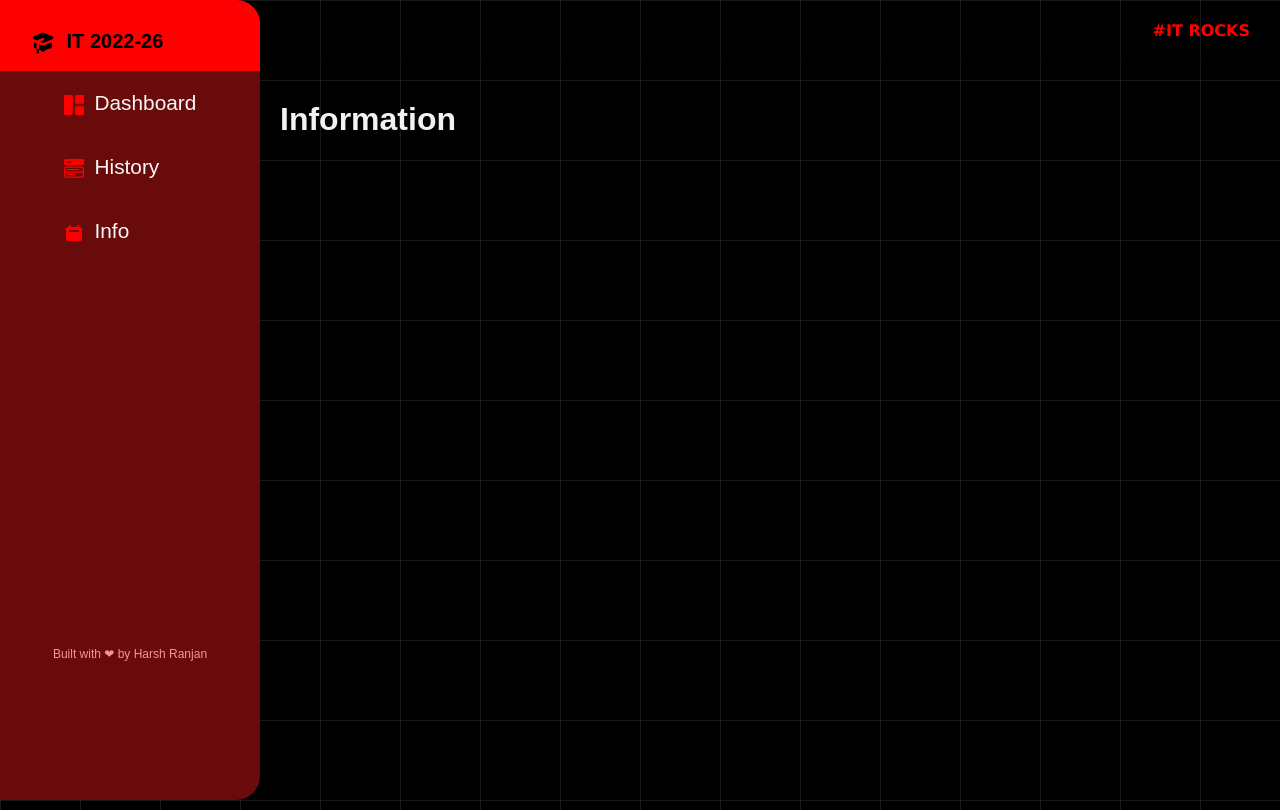
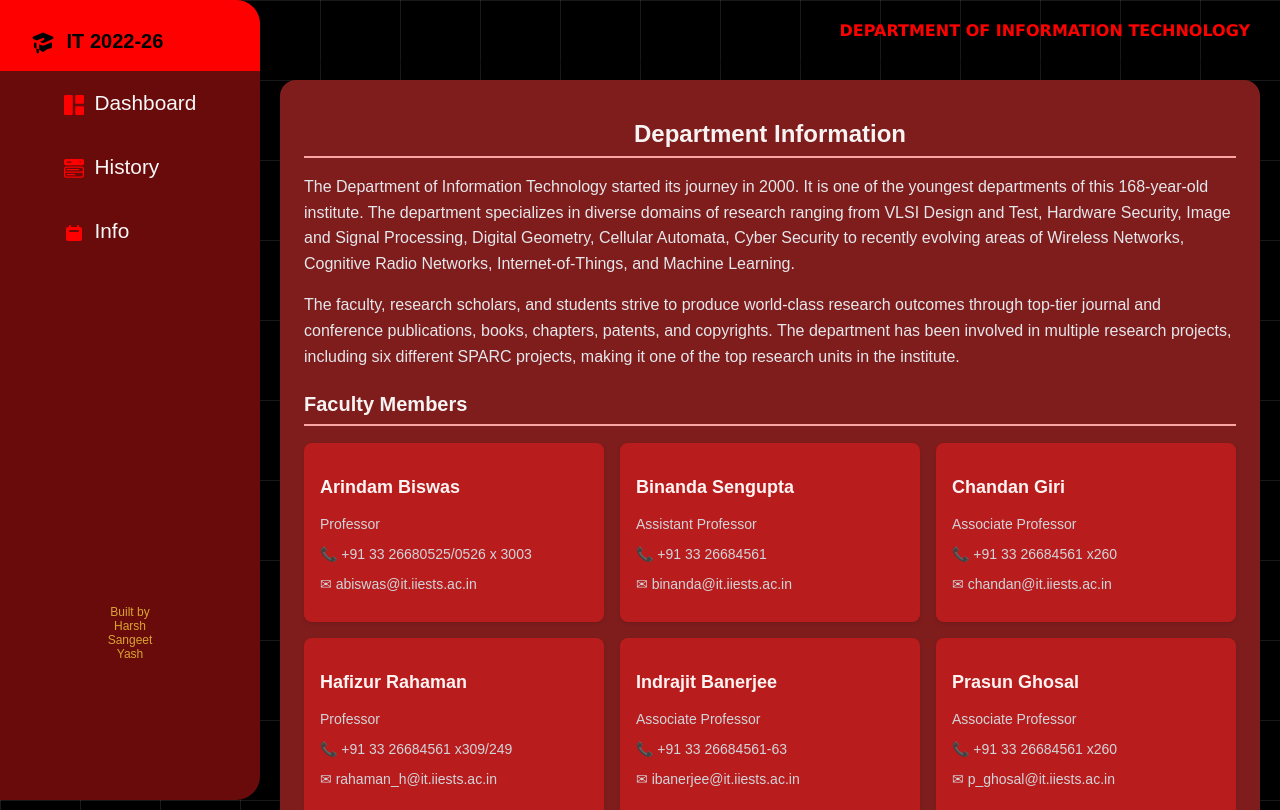
Before and after one commit to Harsh-git98/researchpaper_tool, a React (Vite) app in the folder adminpanel/: page /Info in a window 1280 px wide. Built offline with nearby package versions, Linux system fonts and the light colour scheme.

Commit message:
Ui update

```diff
--- a/adminpanel/src/Analytics.jsx
+++ b/adminpanel/src/Analytics.jsx
@@ -1,32 +1,138 @@
 import React from 'react'
-import
-{ BsFillArchiveFill, BsFillGrid3X3GapFill, BsPeopleFill, BsFillBellFill}
- from 'react-icons/bs'
- import
- { BarChart, Bar, Cell, XAxis, YAxis, CartesianGrid, Tooltip, Legend, ResponsiveContainer, LineChart, Line ,ScatterChart, Scatter}
- from 'recharts';
- import { PieChart, Pie } from 'recharts';
 
- import { useMediaQuery } from 'react-responsive';
+ function Analytics() {
+   return (
+     <main className="main-container">
+       <div style={{
+  margin: '0 auto',
+  backgroundColor: '#7f1d1d',
+  padding: '24px',
+  borderRadius: '16px',
+  boxShadow: '0 4px 6px rgba(0, 0, 0, 0.1)'
+}}>
+  <h1 style={{
+    fontSize: '24px',
+    fontWeight: 'bold',
+    textAlign: 'center',
+    marginBottom: '16px',
+    borderBottom: '2px solid #fca5a5',
+    paddingBottom: '8px'
+  }}>Department Information</h1>
+  <p style={{ lineHeight: '1.6', color: '#e5e7eb' }}>
+    The Department of Information Technology started its journey in 2000. It is one of the youngest departments of
+    this 168-year-old institute. The department specializes in diverse domains of research ranging from VLSI
+    Design and Test, Hardware Security, Image and Signal Processing, Digital Geometry, Cellular Automata, Cyber
+    Security to recently evolving areas of Wireless Networks, Cognitive Radio Networks, Internet-of-Things, and
+    Machine Learning.
+  </p>
+  <p style={{ lineHeight: '1.6', color: '#e5e7eb', marginTop: '16px' }}>
+    The faculty, research scholars, and students strive to produce world-class research outcomes through top-tier
+    journal and conference publications, books, chapters, patents, and copyrights. The department has been involved
+    in multiple research projects, including six different SPARC projects, making it one of the top research units
+    in the institute.
+  </p>
 
+  <h2 style={{
+    fontSize: '20px',
+    fontWeight: '600',
+    marginTop: '24px',
+    borderBottom: '2px solid #fca5a5',
+    paddingBottom: '8px'
+  }}>Faculty Members</h2>
+  <div style={{ marginTop: '16px', display: 'grid', gridTemplateColumns: 'repeat(auto-fit, minmax(300px, 1fr))', gap: '16px' }}>
+    {facultyData.map((faculty, index) => (
+      <div key={index} style={{
+        backgroundColor: '#b91c1c',
+        padding: '16px',
+        borderRadius: '8px',
+        boxShadow: '0 2px 4px rgba(0, 0, 0, 0.1)'
+      }}>
+        <h3 style={{ fontSize: '18px', fontWeight: '600' }}>{faculty.name}</h3>
+        <p style={{ fontSize: '14px', color: '#d1d5db' }}>{faculty.designation}</p>
+        <p style={{ fontSize: '14px', color: '#d1d5db' }}>📞 {faculty.phone}</p>
+        <p style={{ fontSize: '14px', color: '#d1d5db' }}>✉ {faculty.email}</p>
+      </div>
+    ))}
+  </div>
+</div>
 
+     </main>
+   );
+ }
 
+ const facultyData = [
+   {
+     name: "Arindam Biswas",
+     designation: "Professor",
+     phone: "+91 33 26680525/0526 x 3003",
+     email: "abiswas@it.iiests.ac.in",
+   },
+   {
+     name: "Binanda Sengupta",
+     designation: "Assistant Professor",
+     phone: "+91 33 26684561",
+     email: "binanda@it.iiests.ac.in",
+   },
+   {
+     name: "Chandan Giri",
+     designation: "Associate Professor",
+     phone: "+91 33 26684561 x260",
+     email: "chandan@it.iiests.ac.in",
+   },
+   {
+     name: "Hafizur Rahaman",
+     designation: "Professor",
+     phone: "+91 33 26684561 x309/249",
+     email: "rahaman_h@it.iiests.ac.in",
+   },
+   {
+     name: "Indrajit Banerjee",
+     designation: "Associate Professor",
+     phone: "+91 33 26684561-63",
+     email: "ibanerjee@it.iiests.ac.in",
+   },
+   {
+     name: "Prasun Ghosal",
+     designation: "Associate Professor",
+     phone: "+91 33 26684561 x260",
+     email: "p_ghosal@it.iiests.ac.in",
+   },
+   {
+     name: "Ruchira Naskar",
+     designation: "Associate Professor",
+     phone: "+91 33 26684561",
+     email: "ruchira@it.iiests.ac.in",
+   },
+   {
+     name: "Santi Prasad Maity",
+     designation: "Professor",
+     phone: "+91 33 26684561 x858",
+     email: "santipmaity@it.iiests.ac.in",
+   },
+   {
+     name: "Shyamalendu Kandar",
+     designation: "Assistant Professor",
+     phone: "+91 33 26684561 x260",
+     email: "shyamalenduk@it.iiests.ac.in",
+   },
+   {
+     name: "Sukanta Das",
+     designation: "Associate Professor",
+     phone: "+91 33 26684561 x260",
+     email: "sukanta@it.iiests.ac.in",
+   },
+   {
+     name: "Surajit Kumar Roy",
+     designation: "Associate Professor",
+     phone: "+91 33 26684561 x260",
+     email: "suraroy@it.iiests.ac.in",
+   },
+   {
+     name: "Tuhina Samanta",
+     designation: "Head & Associate Professor",
+     phone: "+91 33 26684561 x260",
+     email: "t_samanta@it.iiests.ac.in",
+   },
+ ];
 
-
-function Analytics() {
-
-
-  return (
-    <main className='main-container'>
-
-
-    <h1>Information</h1>
-
-
-
-
-      </main>
-  )
-}
-
-export default Analytics
+ export default Analytics;
--- a/adminpanel/src/App.css
+++ b/adminpanel/src/App.css
@@ -767,3 +767,12 @@ input{
   width: 80vw;
   text-align: center;
 }
+
+
+
+
+
+
+.results-section{
+  border: 2px solid red;
+}
--- a/adminpanel/src/Header.jsx
+++ b/adminpanel/src/Header.jsx
@@ -15,7 +15,7 @@ function Header({OpenSidebar}){
                 {/* <BsSearch className='icon'/> */}
             </div>
             <div className="header-right">
-                <h4>#IT ROCKS</h4>
+                <h4>DEPARTMENT OF INFORMATION TECHNOLOGY</h4>
             </div>
         </header>
 
--- a/adminpanel/src/Home.jsx
+++ b/adminpanel/src/Home.jsx
@@ -4,7 +4,20 @@ function Home() {
     const [query, setQuery] = useState("");
     const [papers, setPapers] = useState([]);
     const [professors, setProfessors] = useState([]);
-    const [error, setError] = useState("");
+    const [error, setError] = useState("Search for research papers and professors here.");
+    const [expandedAbstracts, setExpandedAbstracts] = useState({});
+
+    const toggleAbstract = (index) => {
+        setExpandedAbstracts((prev) => ({
+            ...prev,
+            [index]: !prev[index],
+        }));
+    };
+
+    const truncateText = (text, length = 150) => {
+        if (text.length <= length) return text;
+        return text.substring(0, length) + "...";
+    };
 
     const handleSubmit = async (e) => {
         e.preventDefault();
@@ -48,57 +61,71 @@ function Home() {
         <main className="main-container">
             <div className="cards">
                 <figure className="card1">
-                    <figcaption className="card_title">DEPARTMENT OF INFORMATION TECHNOLOGY</figcaption>
+                    <figcaption className="card_title">Research Helper tool</figcaption>
                 </figure>
             </div>
             <div className='main-title'>
-                <h3>Department at a Glance</h3>
+                <h3 style={{textAlign:'center', margin:'auto auto'}}>Search Here</h3>
             </div>
 
             <div>
-                <form onSubmit={handleSubmit}>
+                <form onSubmit={handleSubmit} style={{ margin: '20px auto', textAlign: 'center', padding:'20px', borderRadius:'10px', border:'2px solid red', backgroundColor:'transparent', boxShadow:'0 0 10px rgba(0,0,0,0.1)', display: 'flex', flexDirection:'column', gap:'10px'}}>
                     <textarea
                         value={query}
                         onChange={(e) => setQuery(e.target.value)}
                         placeholder="Describe your research"
                         rows="4"
+                        style={{  padding: '10px', borderRadius: '5px', border: '1px solid #ccc', fontSize: '16px', backgroundColor: 'Black', color: 'White' }}
                     />
-                    <button type="submit">Search</button>
+                    <button type="submit" style={{border:'black 2px solid', borderRadius:'10px', padding:'10px', fontWeight:'bold'}}>Search</button>
                 </form>
-                {error && <p className="error-message">{error}</p>}
+                {error && <h3 className="error-message">{error}</h3>}
             </div>
 
-            <div className="results-section">
+            <div style={{ padding: "20px", margin: "auto", fontFamily: "Arial, sans-serif" }}>
             {(papers.length > 0 || professors.length > 0) && (
                 <>
                     {papers.length > 0 && (
-                            <div className="results-group">
-                                <h3>Related Research Papers:</h3>
+                        <div style={{ marginBottom: "20px" }}>
+                            <h3 style={{ borderBottom: "2px solid #ddd", paddingBottom: "5px" }}>Related Research Papers:</h3>
                             {papers.map((paper, index) => (
-                                    <div key={`paper-${index}`} className="result-card paper-result">
-                                        <h4>{paper.title} ({paper.year})</h4>
-                                        <p><strong>Abstract:</strong> {paper.abstract}</p>
+                                <div key={`paper-${index}`} style={{ border: "2px solid red", padding: "10px", borderRadius: "5px", marginBottom: "10px", backgroundColor: "transparent", minHeight:'120px' }}>
+                                    <h4 style={{ margin: "5px 0", color:'white' }}>{paper.title} ({paper.year})</h4>
+                                    <p>
+                                        <strong>Abstract:</strong> {expandedAbstracts[index] ? paper.abstract : truncateText(paper.abstract)}
+                                        {paper.abstract.length > 150 && (
+                                            <span
+                                                onClick={() => toggleAbstract(index)}
+                                                style={{ color: "red", cursor: "pointer", marginLeft: "5px" }}
+                                            >
+                                                {expandedAbstracts[index] ? " Read Less" : " Read More"}
+                                            </span>
+                                        )}
+                                    </p>
                                 </div>
                             ))}
                         </div>
                     )}
 
                     {professors.length > 0 && (
-                            <div className="results-group">
-                                <h3>Matching Professors:</h3>
+                        <div style={{ marginBottom: "20px", flexDirection: "row", gap: "10px" }}>
+                            <h3 style={{ borderBottom: "2px solid #ddd", paddingBottom: "5px" }}>Matching Professors:</h3>
+                            <div style={{ display: "flex", flexDirection: "row", gap: "10px", justifyContent: "center", flexWrap: "wrap" }}>
                                 {professors.map((professor, index) => (
-                                    <div key={`prof-${index}`} className="result-card professor-result">
-                                        <h4>{professor.Name}</h4>
-                                        <p><strong>Research Interests:</strong> {professor["Field of Interest"]}</p>
+                                <div key={`prof-${index}`} style={{ border: "1px solid #ccc", padding: "10px", borderRadius: "5px", marginBottom: "10px", backgroundColor: "Black" , width: "200px", textAlign: "center" }}>
+                                    <h4 style={{ margin: "5px 0" }}>{professor.Name}</h4>
+                                    <p><strong>Research Interests:</strong><br></br> {professor["Field of Interest"]}</p>
                                 </div>
                             ))}
+                            </div>
+
                         </div>
                     )}
                 </>
             )}
 
             {!error && papers.length === 0 && professors.length === 0 && (
-                    <p className="no-results">No results found. Try a different search query.</p>
+                <p style={{ textAlign: "center", color: "#888", fontSize: "16px" }}>No results found. Try a different search query.</p>
             )}
         </div>
         </main>
--- a/adminpanel/src/Sidebar.jsx
+++ b/adminpanel/src/Sidebar.jsx
@@ -41,7 +41,10 @@ function Sidebar({openSidebarToggle, OpenSidebar}) {
 
         </ul>
         <footer>
-               <a href='https://www.linkedin.com/in/harshrjn/'>Built with &#10084; by Harsh Ranjan</a>
+              Built by
+              <br></br>Harsh
+              <br></br>Sangeet
+              <br></br>Yash
         </footer>
 
         </div>
```
Lines whose indentation alone changed are shown as unchanged.
